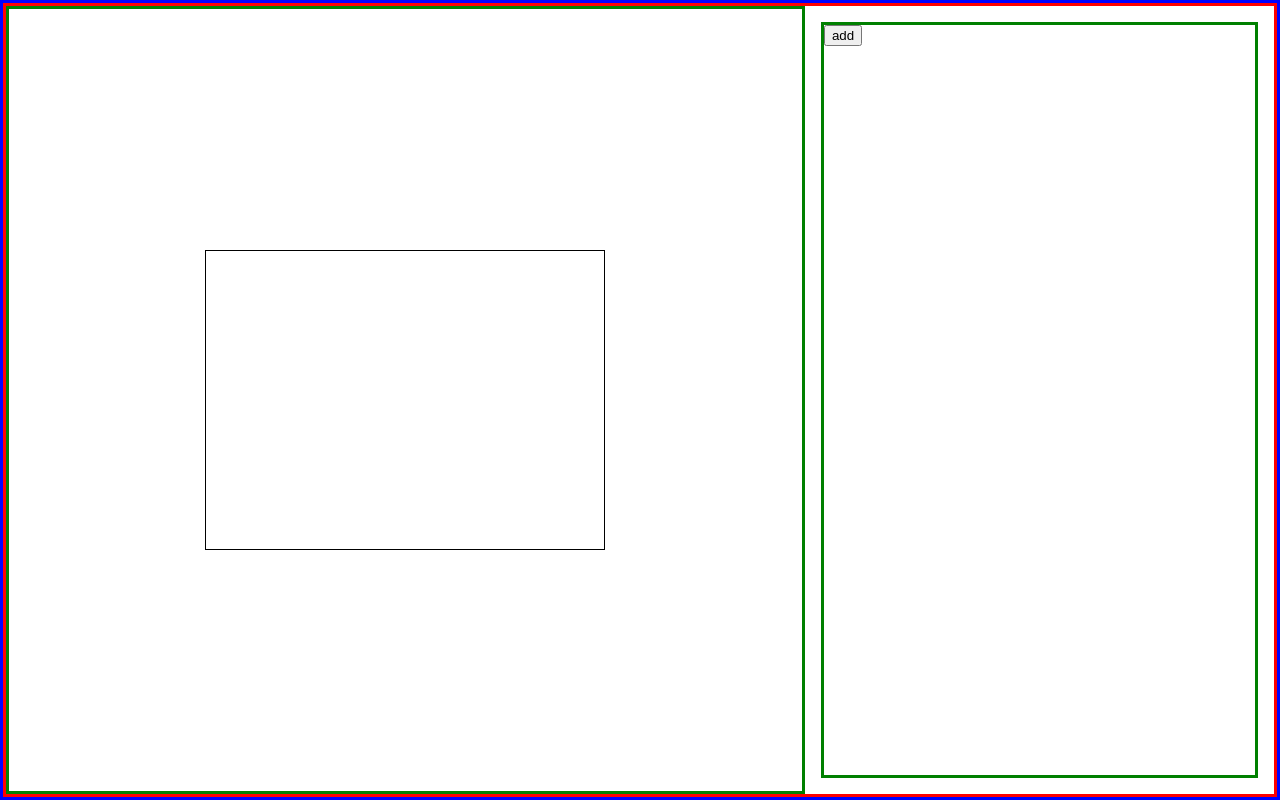
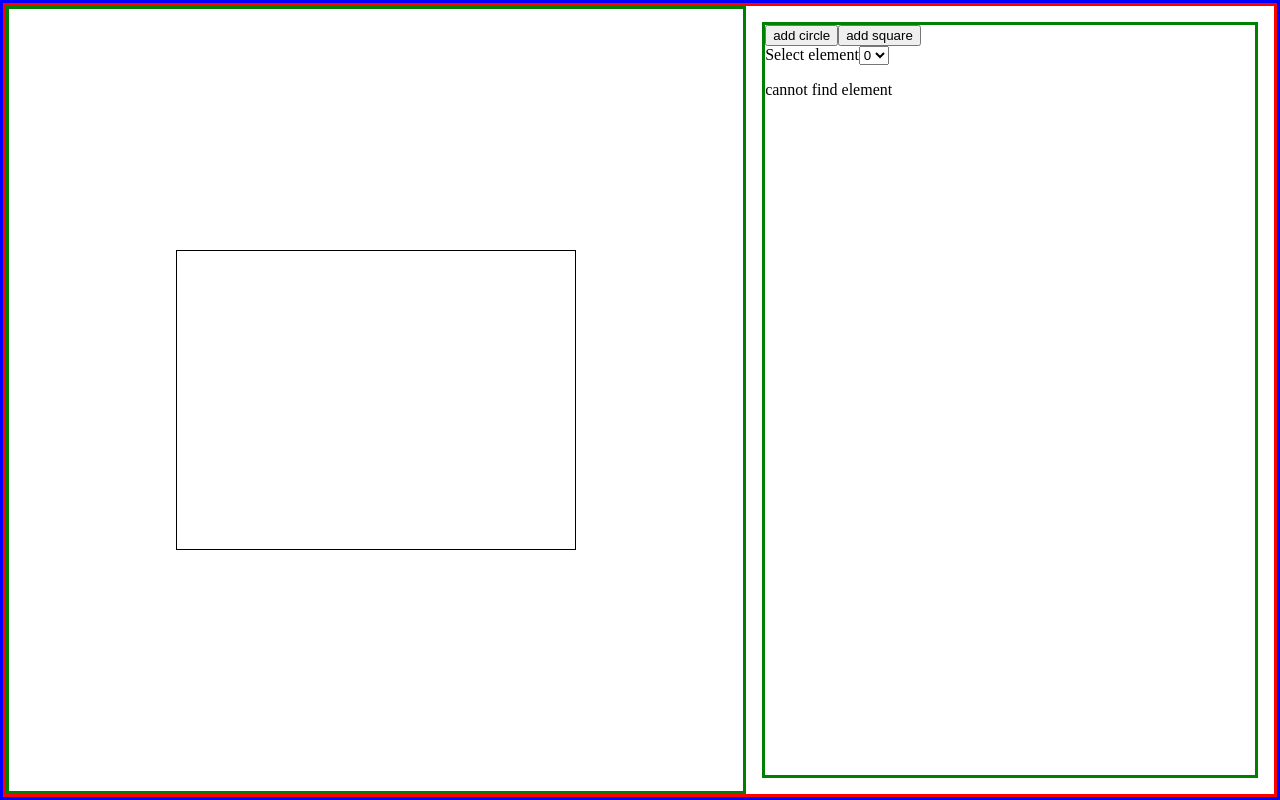
Before and after one commit to benpachi/inputs, a React (Vite) app: page / in a window 1280 px wide. Built offline with nearby package versions, Linux system fonts and the light colour scheme.

Commit message:
Add basic positioning config

```diff
--- a/src/App.tsx
+++ b/src/App.tsx
@@ -5,15 +5,32 @@ import { Shape } from './shapes/shape';
 
 function App() {
   const [elements, setElements] = useState<Shape[]>([]);
+  const [selectedElementIndex, setSelectedElementIndex] = useState(0);
 
   const addElement = (newShape: Shape) => {
-    setElements([...elements, newShape])
+    setElements([...elements, newShape]);
+  }
+
+  const selectElement = (index: number) => {
+    setSelectedElementIndex(index);
+  }
+
+  const updateElementList = (index: number, updatedShape: Shape) => {
+    const newElements = [...elements];
+    newElements[index] = updatedShape;
+    setElements(newElements);
   }
 
   return (
     <section className='flox'>
-      <Display elements={elements}/>
-      <Config addElement={addElement}/>
+      <Display elements={elements} selectElement={selectElement} />
+      <Config
+        addElement={addElement}
+        updateElementList={updateElementList}
+        selectedElement={elements[selectedElementIndex]}
+        selectedElementIndex={selectedElementIndex}
+        selectElement={selectElement}
+      />
     </section>
   );
 }
--- a/src/Config.tsx
+++ b/src/Config.tsx
@@ -1,10 +1,56 @@
 import { Shape } from "./shapes/shape";
 import { Ellipse } from "./shapes/ellipse";
+import { Rectangle } from "./shapes/rectangle";
+import { useState } from "react";
 
-const Config = ({addElement}: {addElement: (shape: Shape) => void}) => {
+const Config = ({addElement, updateElementList, selectElement, selectedElementIndex, selectedElement}: {
+  addElement: (shape: Shape) => void;
+  updateElementList: (index: number, updatedShape: Shape) => void;
+  selectElement: (index: number) => void;
+  selectedElementIndex: number;
+  selectedElement?: Shape
+  }) => {
+
+  const handleChangeX = (e: React.ChangeEvent<HTMLInputElement>) => {
+    if (selectedElement) {
+      const updated = selectedElement;
+      updated.x = Number(e.target.value)
+      updateElementList(selectedElementIndex, updated);
+    }
+  }
+
+  const handleChangeY = (e: React.ChangeEvent<HTMLInputElement>) => {
+  if (selectedElement) {
+      const updated = selectedElement;
+      updated.y = Number(e.target.value)
+      updateElementList(selectedElementIndex, updated);
+  }
+}
+
   return (
     <div className='config-card'>
-      <button onClick={() => addElement(new Ellipse)}>add</button>
+      <button onClick={() => addElement(new Ellipse)}>add circle</button>
+      <button onClick={() => addElement(new Rectangle)}>add square</button>
+      <div>
+        <label htmlFor="element">Select element</label>
+        <select
+          value={selectedElementIndex}
+          id="elementSelector"
+          onChange={(e) => selectElement(Number(e.target.value))}
+        >
+          <option value='0'>0</option>
+          <option value='1'>1</option>
+          <option value='2'>2</option>
+          <option value='3'>3</option>
+        </select>
+
+        {selectedElement ?
+        <div>
+          <input value={selectedElement.x} onChange={handleChangeX} type="number" />
+          <input value={selectedElement.y} onChange={handleChangeY} type="number" />
+        </div>
+         : <p>cannot find element</p>}
+      </div>
     </div>
   );
 }
--- a/src/display/Display.tsx
+++ b/src/display/Display.tsx
@@ -1,8 +1,10 @@
 import { Shape } from "../shapes/shape";
-import { Ellipse } from "../shapes/ellipse";
 import Element from "./Element";
 
-const Display = ({elements}: {elements: Shape[]}) => {
+const Display = ({elements, selectElement}: {
+  elements: Shape[];
+  selectElement: (index: number) => void;
+  }) => {
 
   return (
     <div className='display-card'>
--- a/src/display/Element.tsx
+++ b/src/display/Element.tsx
@@ -2,7 +2,7 @@ import type { Shape } from "../shapes/shape";
 
 const Element = ({element}: {element: Shape}) => {
   return (
-    <svg width="100" height="100">
+    <svg width="100" height="100" transform={`translate(${element.x}, ${element.y})`}>
       <path d={element.getPath()}/>
     </svg>
   );
```
